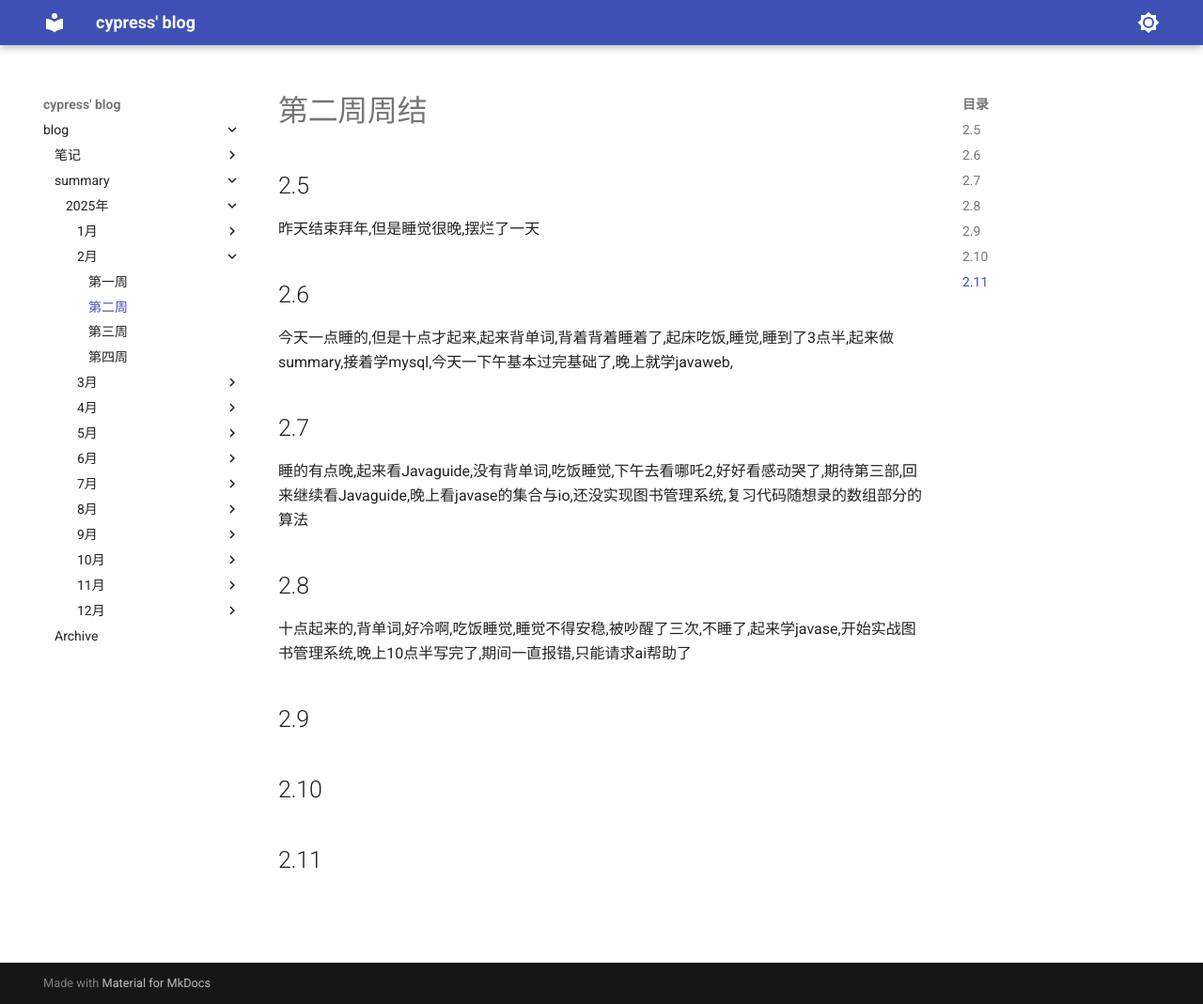
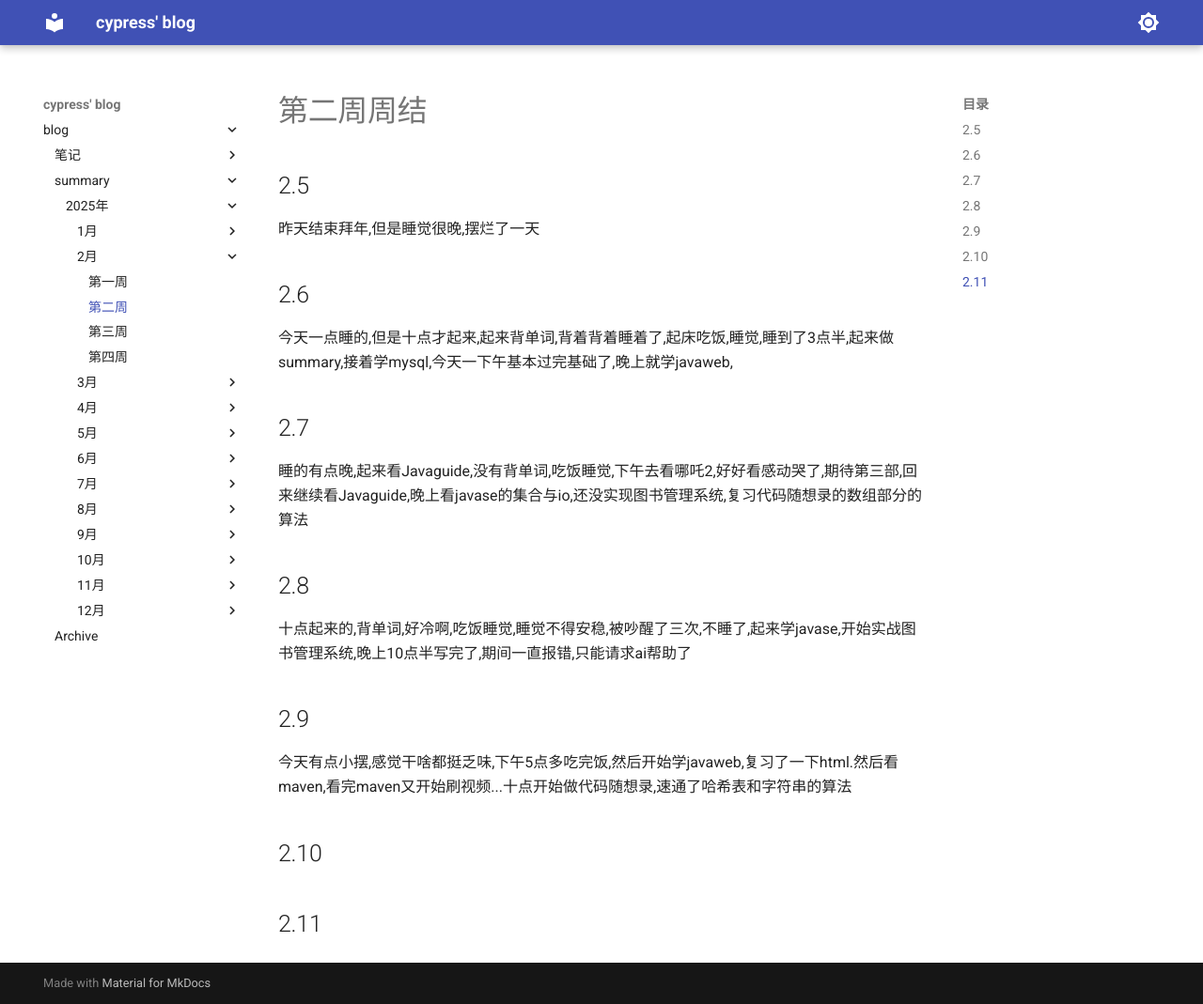
Before and after one commit to cyprer/blog, an MkDocs documentation site: the page built from docs/summary/25year/2month/2week.md, in a window 1280 px wide and 1069 px high. Shown: the whole window at 94% size. Built offline with MkDocs 1.6.1 and Material for MkDocs 9.7.7, drawn with Linux system fonts in a browser that asks for light colours.

Commit message:
更新了2.9日记

```diff
--- a/docs/summary/25year/2month/2week.md
+++ b/docs/summary/25year/2month/2week.md
@@ -9,7 +9,7 @@
 ## 2.8
   十点起来的,背单词,好冷啊,吃饭睡觉,睡觉不得安稳,被吵醒了三次,不睡了,起来学javase,开始实战图书管理系统,晚上10点半写完了,期间一直报错,只能请求ai帮助了
 ## 2.9
-
+  今天有点小摆,感觉干啥都挺乏味,下午5点多吃完饭,然后开始学javaweb,复习了一下html.然后看maven,看完maven又开始刷视频...十点开始做代码随想录,速通了哈希表和字符串的算法
 ## 2.10
 
 ## 2.11
```
